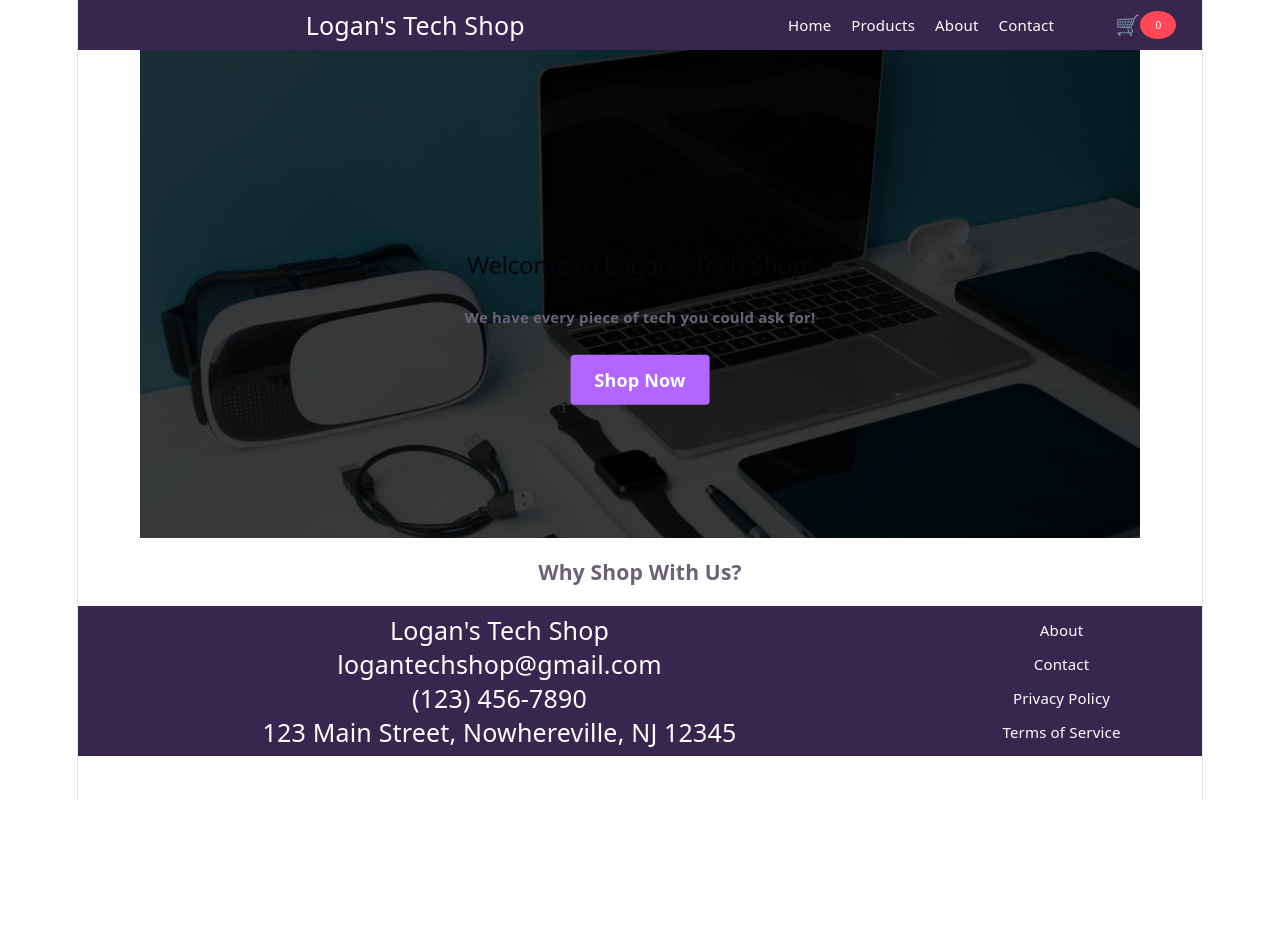
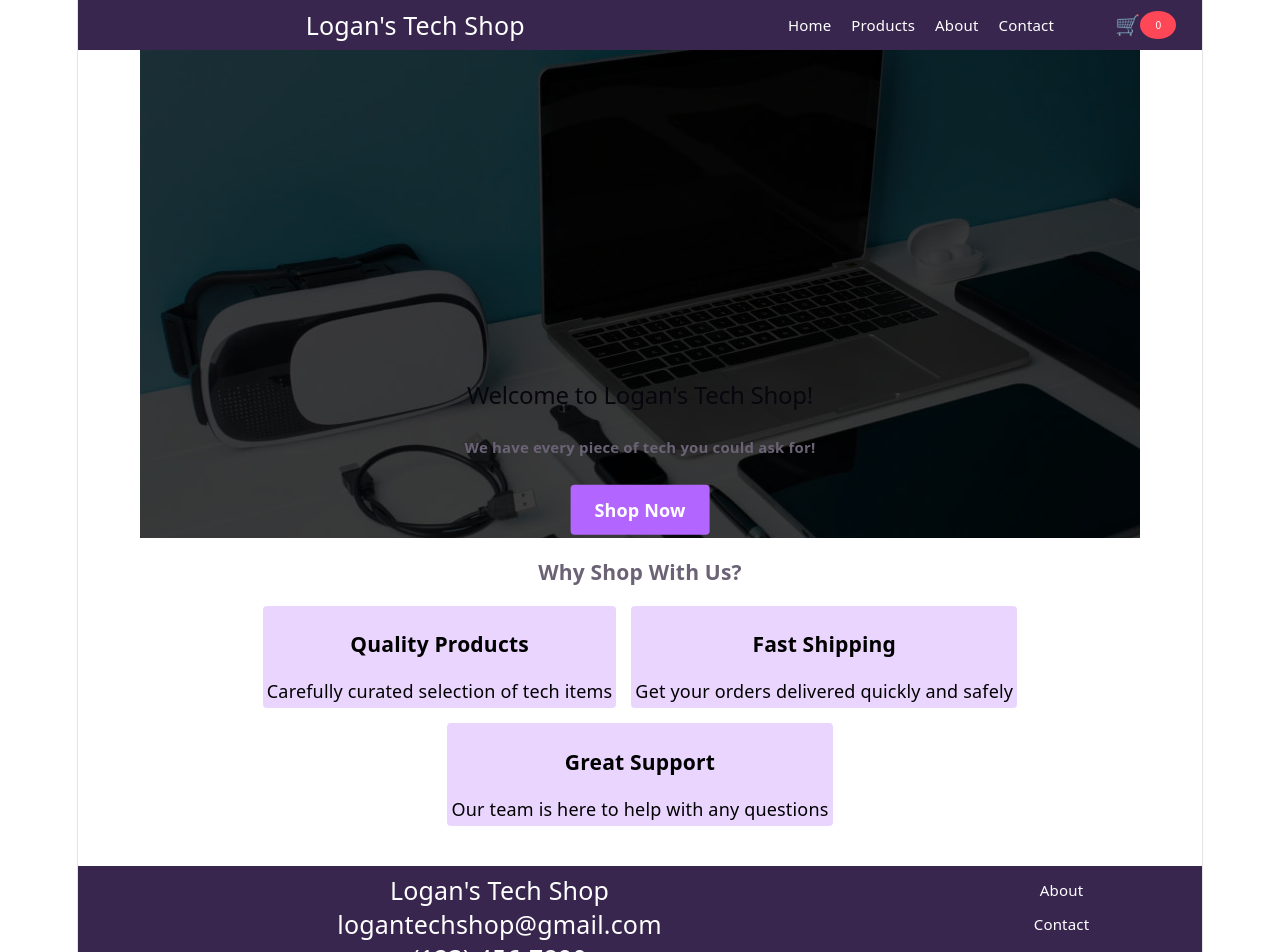
Before and after one commit to lbell13131313-sudo/assignment-4-multi-page, a React (Vite) app in the folder online-store-logan/: page / in a window 1280 px wide. Shown: the top 952 px of the page. Before the commit the page ends 800 px from the top, so only its background shows below. Built offline with nearby package versions, Linux system fonts and the light colour scheme.

Commit message:
almost forgot to add extra styling to the hero

```diff
--- a/online-store-logan/src/components/Hero.css
+++ b/online-store-logan/src/components/Hero.css
@@ -31,3 +31,31 @@
     text-align: center;
     transition: background-color 0.2s ease;
 }
+
+.info-card {
+    display: inline-block;
+    text-decoration: none;
+    padding: 4px 4px;
+    border-radius: 4px;
+    background-color: #ead5ff;
+    color: rgb(0, 0, 0);
+    text-align: center;
+    justify-content: center;
+    transition: background-color 0.2s ease;
+}
+
+.info-row {
+  display: flex;
+  flex-direction: row;
+  justify-content: center;
+  gap: 15px;
+  flex-wrap: wrap;
+  margin-bottom: 40px;
+}
+
+/* will change the products display to column if on mobile */
+@media (max-width: 768px) {
+  .info-row {
+    flex-direction: column;
+  }
+}
--- a/online-store-logan/src/components/Hero.jsx
+++ b/online-store-logan/src/components/Hero.jsx
@@ -23,10 +23,19 @@ function Hero({image}) {
 
             <h3>Why Shop With Us?</h3>
 
-            <div>
-                <a></a>
-                <a></a>
-                <a></a>
+            <div className="info-row">
+                <a className="info-card">
+                    <h3>Quality Products</h3>
+                    <p>Carefully curated selection of tech items</p>
+                </a>
+                <a className="info-card">
+                    <h3>Fast Shipping</h3>
+                    <p>Get your orders delivered quickly and safely</p>
+                </a>
+                <a className="info-card">
+                    <h3>Great Support</h3>
+                    <p>Our team is here to help with any questions</p>
+                </a>
             </div>
         </div>
     );
--- a/online-store-logan/src/components/ProductCard.jsx
+++ b/online-store-logan/src/components/ProductCard.jsx
@@ -17,7 +17,7 @@ function ProductCard({identification, name, price, image, description, onAddToCa
                     alt="Product image"
                     className="image"
                 />
-                <a className="product-info">
+                <a>
                     <h3>{name}</h3>
                     <p>{description}</p>
                     <p className="price">{formattedCurrency}</p>
```
